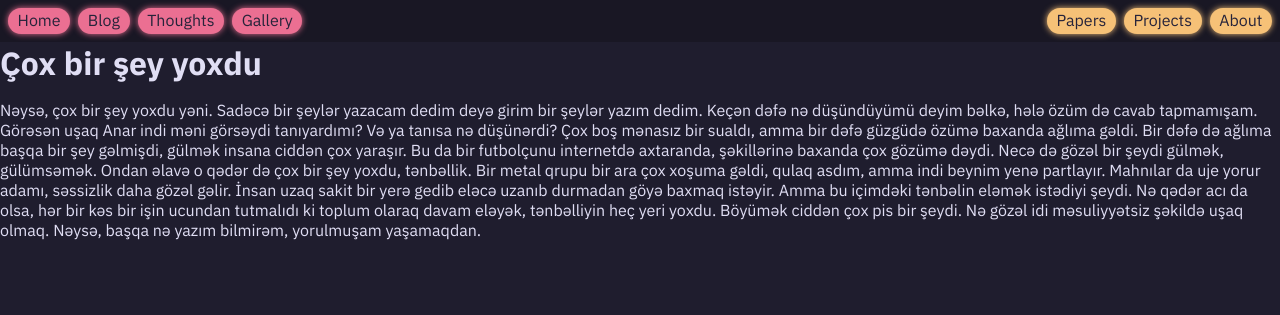
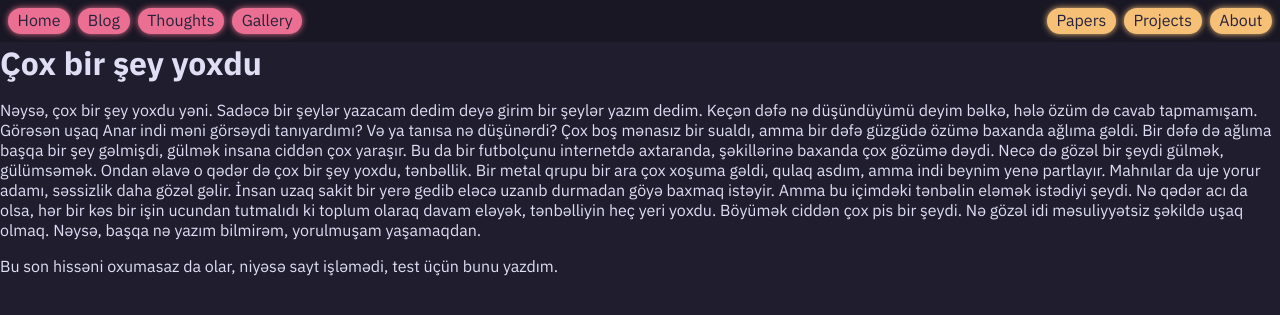
Before and after one commit to alizei35/alizei35.github.io, a Jekyll site: the page built from _thoughts/i-am-so-back.md, in a window 1280 px wide. Shown: the top 315 px of the page. Built offline with Jekyll 4.4.1, drawn with Linux system fonts in a browser that asks for light colours.

Commit message:
Yeni fikir

```diff
--- a/_thoughts/i-am-so-back.md
+++ b/_thoughts/i-am-so-back.md
@@ -4,3 +4,5 @@ date: "2026-07-02 17:15:00"
 ---
 
 Nəysə, çox bir şey yoxdu yəni. Sadəcə bir şeylər yazacam dedim deyə girim bir şeylər yazım dedim. Keçən dəfə nə düşündüyümü deyim bəlkə, hələ özüm də cavab tapmamışam. Görəsən uşaq Anar indi məni görsəydi tanıyardımı? Və ya tanısa nə düşünərdi? Çox boş mənasız bir sualdı, amma bir dəfə güzgüdə özümə baxanda ağlıma gəldi. Bir dəfə də ağlıma başqa bir şey gəlmişdi, gülmək insana ciddən çox yaraşır. Bu da bir futbolçunu internetdə axtaranda, şəkillərinə baxanda çox gözümə dəydi. Necə də gözəl bir şeydi gülmək, gülümsəmək. Ondan əlavə o qədər də çox bir şey yoxdu, tənbəllik. Bir metal qrupu bir ara çox xoşuma gəldi, qulaq asdım, amma indi beynim yenə partlayır. Mahnılar da uje yorur adamı, səssizlik daha gözəl gəlir. İnsan uzaq sakit bir yerə gedib eləcə uzanıb durmadan göyə baxmaq istəyir. Amma bu içimdəki tənbəlin eləmək istədiyi şeydi. Nə qədər acı da olsa, hər bir kəs bir işin ucundan tutmalıdı ki toplum olaraq davam eləyək, tənbəlliyin heç yeri yoxdu. Böyümək ciddən çox pis bir şeydi. Nə gözəl idi məsuliyyətsiz şəkildə uşaq olmaq. Nəysə, başqa nə yazım bilmirəm, yorulmuşam yaşamaqdan.
+
+Bu son hissəni oxumasaz da olar, niyəsə sayt işləmədi, test üçün bunu yazdım.
```
